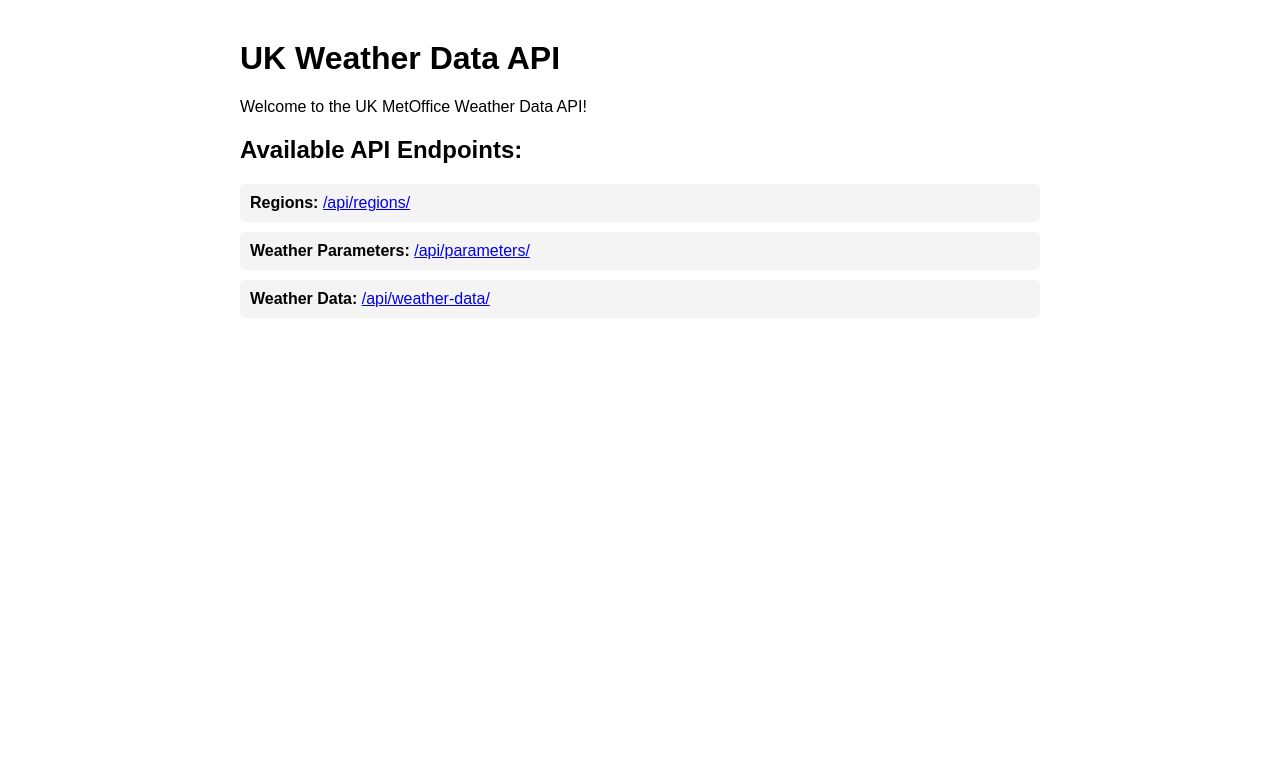
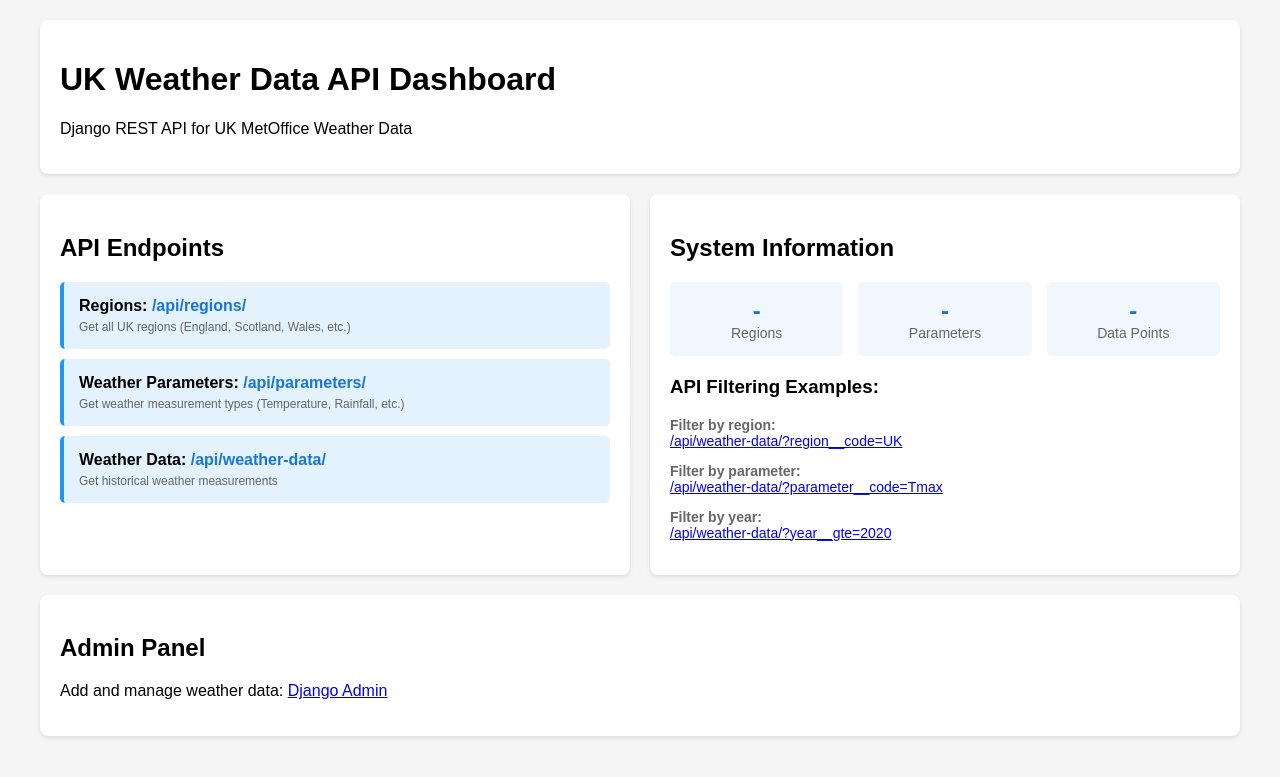
Before and after one commit to Pravalika2603/uk_weather_api, a Django app: page / in a window 1280 px wide. Shown: the top 777 px of the page. Run offline with Django 4.2, Linux system fonts and the light colour scheme; data that the repository does not hold is empty.

Commit message:
Added enhanced dashboard, data parser, management commands, and Docker configuration

```diff
--- a/templates/home.html
+++ b/templates/home.html
@@ -5,38 +5,178 @@
     <style>
       body {
         font-family: Arial, sans-serif;
-        margin: 40px;
+        margin: 0;
+        padding: 20px;
+        background: #f5f5f5;
       }
       .container {
-        max-width: 800px;
+        max-width: 1200px;
         margin: 0 auto;
       }
+      .header {
+        background: white;
+        padding: 20px;
+        border-radius: 8px;
+        margin-bottom: 20px;
+        box-shadow: 0 2px 4px rgba(0, 0, 0, 0.1);
+      }
+      .dashboard {
+        display: grid;
+        grid-template-columns: 1fr 1fr;
+        gap: 20px;
+      }
+      .card {
+        background: white;
+        padding: 20px;
+        border-radius: 8px;
+        box-shadow: 0 2px 4px rgba(0, 0, 0, 0.1);
+      }
       .api-link {
-        background: #f4f4f4;
-        padding: 10px;
+        background: #e3f2fd;
+        padding: 15px;
         margin: 10px 0;
         border-radius: 5px;
+        border-left: 4px solid #2196f3;
+      }
+      .api-link a {
+        color: #1976d2;
+        text-decoration: none;
+        font-weight: bold;
+      }
+      .api-link a:hover {
+        text-decoration: underline;
+      }
+      .stats {
+        display: grid;
+        grid-template-columns: repeat(3, 1fr);
+        gap: 15px;
+        margin: 20px 0;
+      }
+      .stat {
+        background: #f0f7ff;
+        padding: 15px;
+        border-radius: 5px;
+        text-align: center;
+      }
+      .stat-number {
+        font-size: 24px;
+        font-weight: bold;
+        color: #1976d2;
+      }
+      .stat-label {
+        color: #666;
+        font-size: 14px;
       }
     </style>
   </head>
   <body>
     <div class="container">
-      <h1>UK Weather Data API</h1>
-      <p>Welcome to the UK MetOffice Weather Data API!</p>
+      <div class="header">
+        <h1>UK Weather Data API Dashboard</h1>
+        <p>Django REST API for UK MetOffice Weather Data</p>
+      </div>
 
-      <h2>Available API Endpoints:</h2>
+      <div class="dashboard">
+        <div class="card">
+          <h2>API Endpoints</h2>
           <div class="api-link">
             <strong>Regions:</strong>
             <a href="/api/regions/" target="_blank">/api/regions/</a>
+            <div style="font-size: 12px; color: #666; margin-top: 5px">
+              Get all UK regions (England, Scotland, Wales, etc.)
+            </div>
           </div>
           <div class="api-link">
             <strong>Weather Parameters:</strong>
             <a href="/api/parameters/" target="_blank">/api/parameters/</a>
+            <div style="font-size: 12px; color: #666; margin-top: 5px">
+              Get weather measurement types (Temperature, Rainfall, etc.)
+            </div>
           </div>
           <div class="api-link">
             <strong>Weather Data:</strong>
             <a href="/api/weather-data/" target="_blank">/api/weather-data/</a>
+            <div style="font-size: 12px; color: #666; margin-top: 5px">
+              Get historical weather measurements
             </div>
           </div>
+        </div>
+
+        <div class="card">
+          <h2>System Information</h2>
+          <div class="stats">
+            <div class="stat">
+              <div class="stat-number" id="region-count">-</div>
+              <div class="stat-label">Regions</div>
+            </div>
+            <div class="stat">
+              <div class="stat-number" id="parameter-count">-</div>
+              <div class="stat-label">Parameters</div>
+            </div>
+            <div class="stat">
+              <div class="stat-number" id="data-count">-</div>
+              <div class="stat-label">Data Points</div>
+            </div>
+          </div>
+
+          <h3>API Filtering Examples:</h3>
+          <div style="font-size: 14px; color: #666">
+            <p>
+              <strong>Filter by region:</strong><br />
+              <a href="/api/weather-data/?region__code=UK" target="_blank"
+                >/api/weather-data/?region__code=UK</a
+              >
+            </p>
+
+            <p>
+              <strong>Filter by parameter:</strong><br />
+              <a href="/api/weather-data/?parameter__code=Tmax" target="_blank"
+                >/api/weather-data/?parameter__code=Tmax</a
+              >
+            </p>
+
+            <p>
+              <strong>Filter by year:</strong><br />
+              <a href="/api/weather-data/?year__gte=2020" target="_blank"
+                >/api/weather-data/?year__gte=2020</a
+              >
+            </p>
+          </div>
+        </div>
+      </div>
+
+      <div class="card" style="margin-top: 20px">
+        <h2>Admin Panel</h2>
+        <p>
+          Add and manage weather data:
+          <a href="/admin/" target="_blank">Django Admin</a>
+        </p>
+      </div>
+    </div>
+
+    <script>
+      // Load statistics
+      fetch("/api/regions/")
+        .then((response) => response.json())
+        .then(
+          (data) =>
+            (document.getElementById("region-count").textContent = data.count)
+        );
+
+      fetch("/api/parameters/")
+        .then((response) => response.json())
+        .then(
+          (data) =>
+            (document.getElementById("parameter-count").textContent =
+              data.count)
+        );
+
+      fetch("/api/weather-data/")
+        .then((response) => response.json())
+        .then(
+          (data) =>
+            (document.getElementById("data-count").textContent = data.count)
+        );
+    </script>
   </body>
 </html>
```
Also changed, not shown: docker-compose.yml (added, +28 -0 lines), weather/management/commands/fetch_weather_data.py (added, +34 -0 lines), weather/parsers.py (added, +70 -0 lines), weather/management/__init__.py (added), weather/management/commands/__init__.py (added), 1 other file. Lines whose indentation alone changed are shown as unchanged.
